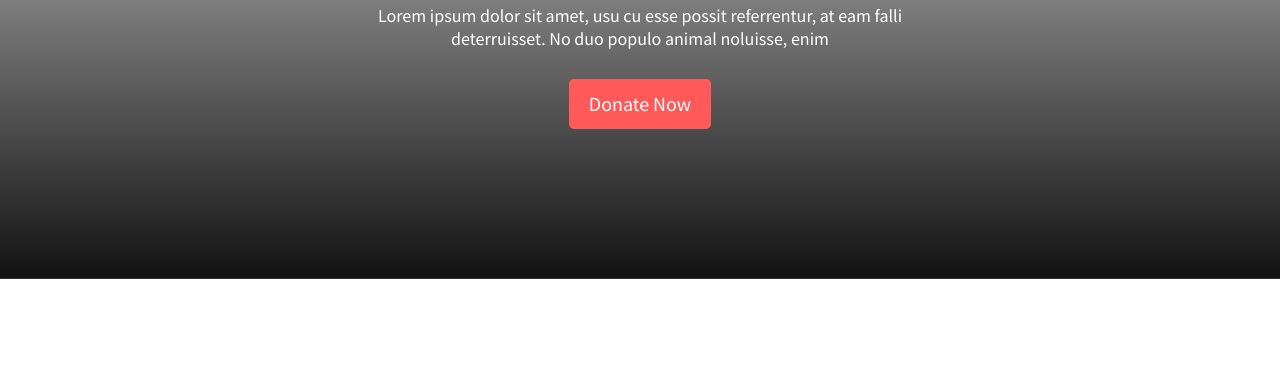
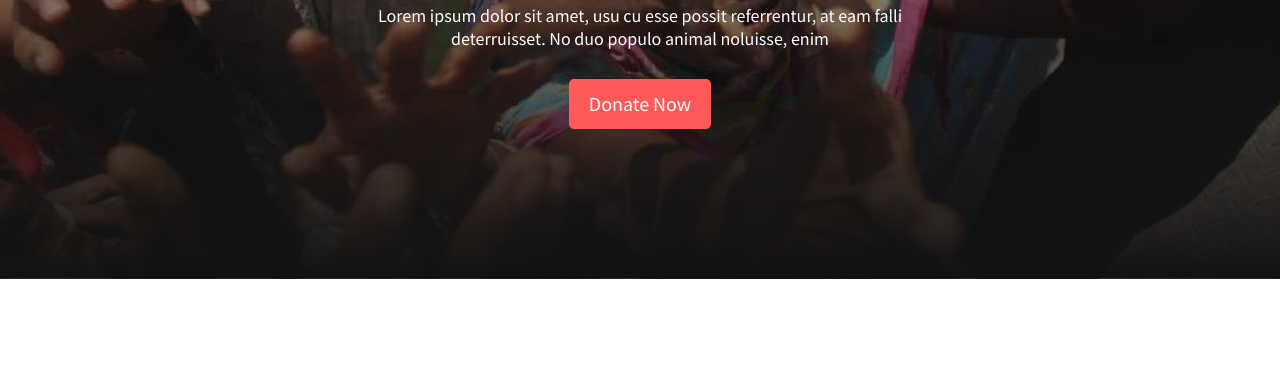
Before and after one commit to aroy15/donate-today, a plain HTML site: page index.html in a window 1280 px wide. Shown: the part 337-727 px from the top of the page. Drawn offline with Linux system fonts and the light colour scheme; the site is published under a folder, as on GitHub Pages, so addresses that start at the root find nothing.

Commit message:
bg image fix

```diff
--- a/index.html
+++ b/index.html
@@ -7,6 +7,7 @@
     <link rel="preconnect" href="https://fonts.googleapis.com">
     <link rel="preconnect" href="https://fonts.gstatic.com" crossorigin>
     <link href="https://fonts.googleapis.com/css2?family=Lobster&family=Oxygen:wght@700&family=Source+Sans+Pro&display=swap" rel="stylesheet">
+    <link rel="shortcut icon" href="./icons/donation.png" type="image/x-icon">
     <link rel="stylesheet" href="style.css">
     <title>Donate Today</title>
 </head>
--- a/style.css
+++ b/style.css
@@ -56,7 +56,7 @@ section{
 
 .hero-section{
     padding:100px 0 150px 0;
-    background-image:linear-gradient(360deg, #121212 0%, rgba(18, 18, 18, 0) 100%), url(/images/donation8.jpg);
+    background-image:linear-gradient(360deg, #121212 0%, rgba(18, 18, 18, 0) 100%), url(./images/donation8.jpg);
     background-repeat: no-repeat;
     background-size:cover;
     background-position: center;
```
Also changed, not shown: icons/donation.png (added).
